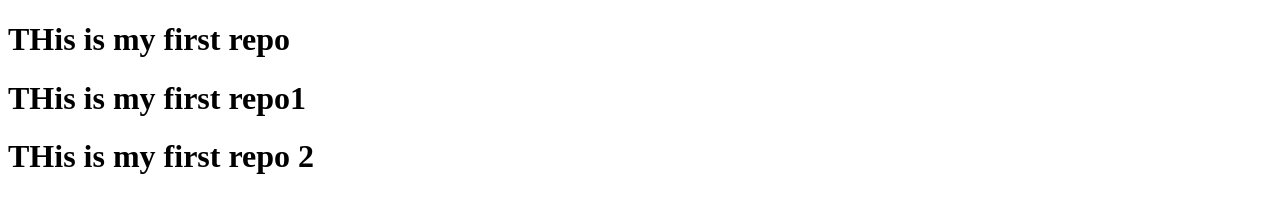
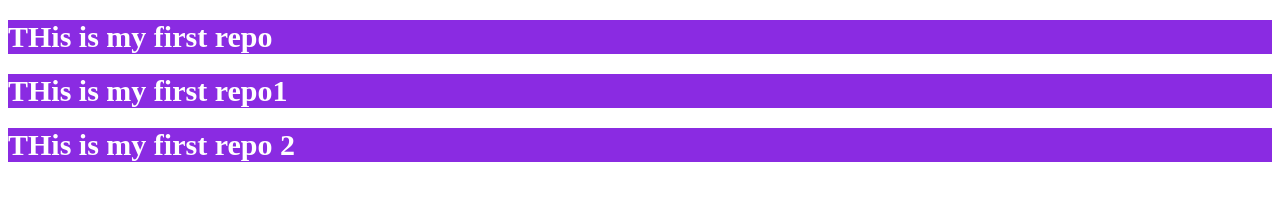
Before and after one commit to didarulislam01/my-first-repo, a plain HTML site: page index.htm in a window 1280 px wide. Drawn offline with Linux system fonts and the light colour scheme.

Commit message:
another one

```diff
--- a/index.htm
+++ b/index.htm
@@ -5,6 +5,7 @@
     <meta http-equiv="X-UA-Compatible" content="IE=edge">
     <meta name="viewport" content="width=device-width, initial-scale=1.0">
     <title>My First Github Repo</title>
+    <link rel="stylesheet" href="style.css">
 </head>
 <body>
 
--- /dev/null
+++ b/style.css
@@ -0,0 +1,5 @@
+h1{
+    background-color: blueviolet;
+    font-size: 30px;
+    color: white;
+}
```
